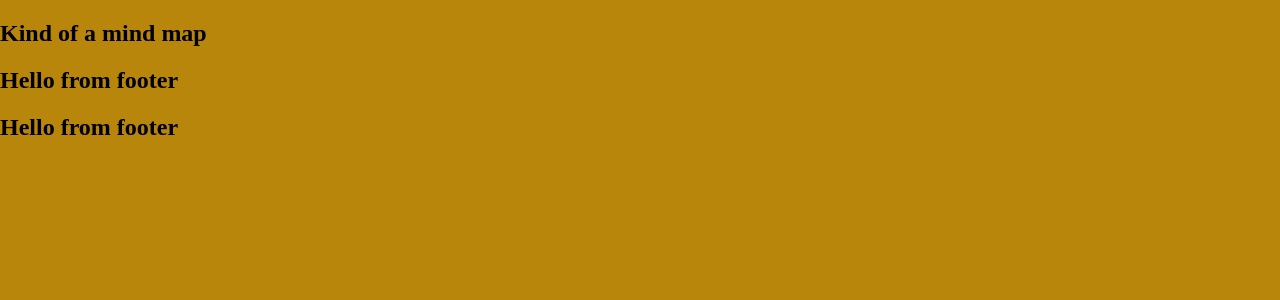
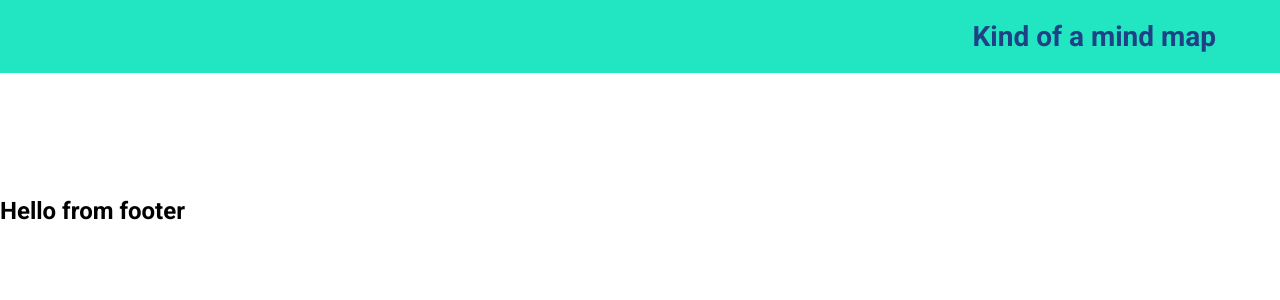
Before and after one commit to Arcywojak/webpack-ts-react, a React app: page / in a window 1280 px wide. Shown: the top 300 px of the page. Built offline with nearby package versions, Linux system fonts and the light colour scheme.

Commit message:
set mindContext and prepare components to use the context

```diff
--- a/src/App.tsx
+++ b/src/App.tsx
@@ -2,15 +2,18 @@ import React from 'react';
 import Footer from './components/footer/footer';
 import Header from './components/header/header';
 import MindMap from './components/mind-map/mind-map';
+import MindContextProvider from './contexts/mind.context';
 import './styles.scss';
 
 export default function App()
 {
     return (
         <>
+        <MindContextProvider>
             <Header/>
                 <MindMap/>
             <Footer/>
+        </MindContextProvider>
         </>
     )
 }
--- a/src/components/header/header.scss
+++ b/src/components/header/header.scss
@@ -0,0 +1,14 @@
+@import '../../styles.scss';
+
+.header{
+    width: 100%;
+    background-color: $primaryLight;
+    padding: 20px 5vw 20px 20px;
+
+    &__h2{
+        margin: 0;
+        text-align: right;
+        font-size: 28px;
+        color: $primaryAlmostDark
+    }
+}
--- a/src/components/header/header.tsx
+++ b/src/components/header/header.tsx
@@ -1,9 +1,10 @@
-import React from 'react'
+import React from 'react';
+import './header.scss';
 
 const Header = () => {
     return (
         <header className="header">
-            <h2>Kind of a mind map</h2>
+            <h2 className="header__h2">Kind of a mind map</h2>
         </header>
     )
 }
--- /dev/null
+++ b/src/components/mind-map/elements-holder/elements-holder.tsx
@@ -0,0 +1,19 @@
+import React from 'react'
+import {Mind, MindAction, MindContextValue} from '../../../models/mind.models';
+import SingleMind from './single-mind/single-mind';
+
+const MindMap = (mindContextVal: MindContextValue) => {
+
+    const minds = mindContextVal.minds;
+    const mindsDispatch = mindContextVal.mindsDispatch;
+
+    return (
+        <div className="mind-map__elements-holder">
+            {minds.map(mind => {
+                return (<SingleMind minds={minds} mindsDispatch={mindsDispatch} key={mind.id}></SingleMind>)
+            })}
+        </div>
+    )
+}
+
+export default MindMap
--- /dev/null
+++ b/src/components/mind-map/elements-holder/single-mind/single-mind.tsx
@@ -0,0 +1,16 @@
+import React from 'react'
+import {Mind, MindContextValue} from '../../../../models/mind.models';
+
+const SingleMind = (mindContextVal: MindContextValue) => {
+    const minds = mindContextVal.minds;
+    const mindsDispatch = mindContextVal.mindsDispatch;
+
+
+    return (
+        <div>
+
+        </div>
+    )
+}
+
+export default SingleMind
--- /dev/null
+++ b/src/components/mind-map/mind-map.scss
@@ -0,0 +1,7 @@
+@import '../../styles.scss';
+
+.mind-map{
+    &__canvas{
+        background-color: $primaryDark;
+    }
+}
--- a/src/components/mind-map/mind-map.tsx
+++ b/src/components/mind-map/mind-map.tsx
@@ -1,9 +1,21 @@
-import React from 'react'
+import React, {useContext} from 'react'
+import {MindContext} from '../../contexts/mind.context';
+import ElementsHolder from './elements-holder/elements-holder';
+import {Mind} from '../../models/mind.models';
 
 const MindMap = () => {
+
+
+    const {minds, mindsDispatch} = useContext(MindContext);
+
     return (
         <div>
-            <h2>Hello from footer</h2>
+            <canvas  width="100px" height="100px" className="mind-map__canvas">
+
+            </canvas>
+
+            <ElementsHolder minds={minds} mindsDispatch={mindsDispatch} />
+
         </div>
     )
 }
--- /dev/null
+++ b/src/contexts/mind.context.tsx
@@ -0,0 +1,24 @@
+import React, {createContext, useEffect, useReducer} from 'react';
+import {mindReducer} from '../reducers/mind.reducer';
+import {LocalStorageService} from '../services/localStorage.service';
+import {Mind, MindContextValue} from '../models/mind.models';
+
+export const MindContext = createContext(new MindContextValue());
+
+const MindContextProvider = ({children} : any) => {
+    const localStorageService = new LocalStorageService('mind');
+    const [minds, mindsDispatch] = useReducer(mindReducer, [], () => (localStorageService.getItems<Mind[]>() || []) )
+
+    useEffect( () => {
+        localStorageService.getItems();
+    }, [minds]);
+
+    return (
+        <MindContext.Provider value = {{minds, mindsDispatch}}>
+            {children}
+        </MindContext.Provider>
+    )
+
+}
+
+export default MindContextProvider;
--- /dev/null
+++ b/src/models/mind.models.tsx
@@ -0,0 +1,27 @@
+export enum mindActionTypes {
+    AddMind = 1,
+    RemoveMind = 2,
+}
+
+export class Position {
+    x: Number;
+    y: Number;
+}
+
+export class Mind {
+    id: string;
+    parentId: string;
+    name: string;
+    position: Position;
+    nestedMinds: Mind[];
+}
+
+export class MindAction {
+    type: mindActionTypes;
+    payload: Mind[];
+}
+
+export class MindContextValue {
+    minds: Mind[];
+    mindsDispatch: React.Dispatch<MindAction>;
+}
--- /dev/null
+++ b/src/reducers/mind.reducer.tsx
@@ -0,0 +1,10 @@
+import {mindActionTypes, Mind, MindAction} from '../models/mind.models';
+
+export const mindReducer = (state: Mind[], action: MindAction): Mind[] => {
+        switch (action.type) {
+            case mindActionTypes.AddMind:
+                return state;
+            case mindActionTypes.RemoveMind:
+                return state;
+        }
+}
--- /dev/null
+++ b/src/services/localStorage.service.tsx
@@ -0,0 +1,18 @@
+import {Mind} from '../models/mind.models';
+
+export class LocalStorageService {
+    private objectName: string;
+
+    constructor(objectName: string) {
+        this.objectName = objectName;
+    }
+
+    public getItems<T>() : T  {
+        const items = JSON.parse(localStorage.getItem(this.objectName)) || null;
+        return items;
+    }
+
+    public setItems(data: any) {
+        localStorage.setItem(this.objectName, JSON.stringify(data));
+    }
+}
--- a/src/styles.scss
+++ b/src/styles.scss
@@ -1,4 +1,15 @@
+@import url('https://fonts.googleapis.com/css2?family=Roboto:wght@300;400;500;700&display=swap');
+
+$primaryLight: #21e6c1;
+$primaryAlmostLight: #278ea5;
+$primaryDark: #071e3d;
+$primaryAlmostDark: #1f4287;
+
+*, *::after, *::before{
+    box-sizing: border-box;
+}
+
 body{
+    font-family: 'Roboto', sans-serif;
     margin: 0;
-    background-color: darkgoldenrod;
 }
```
